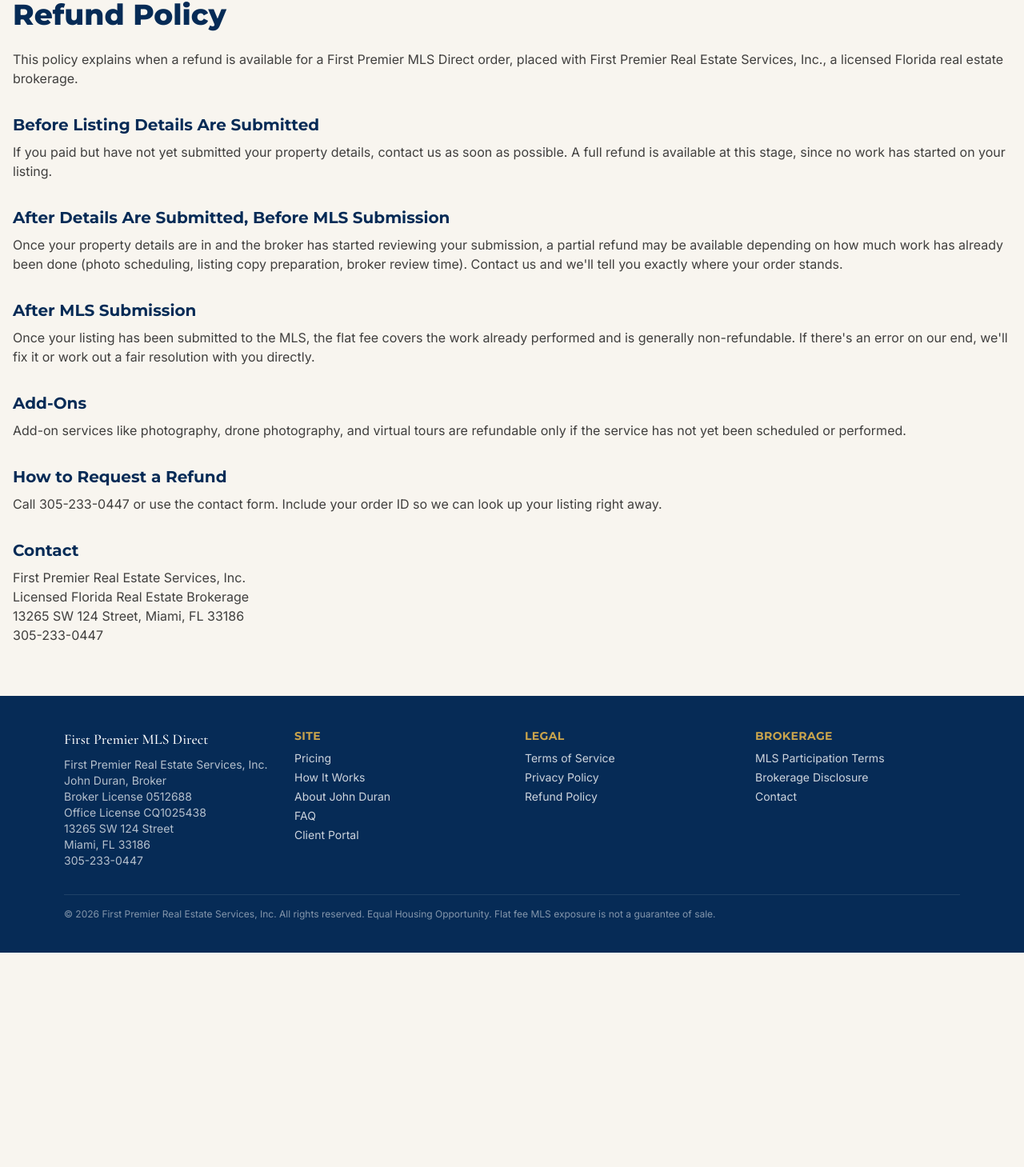
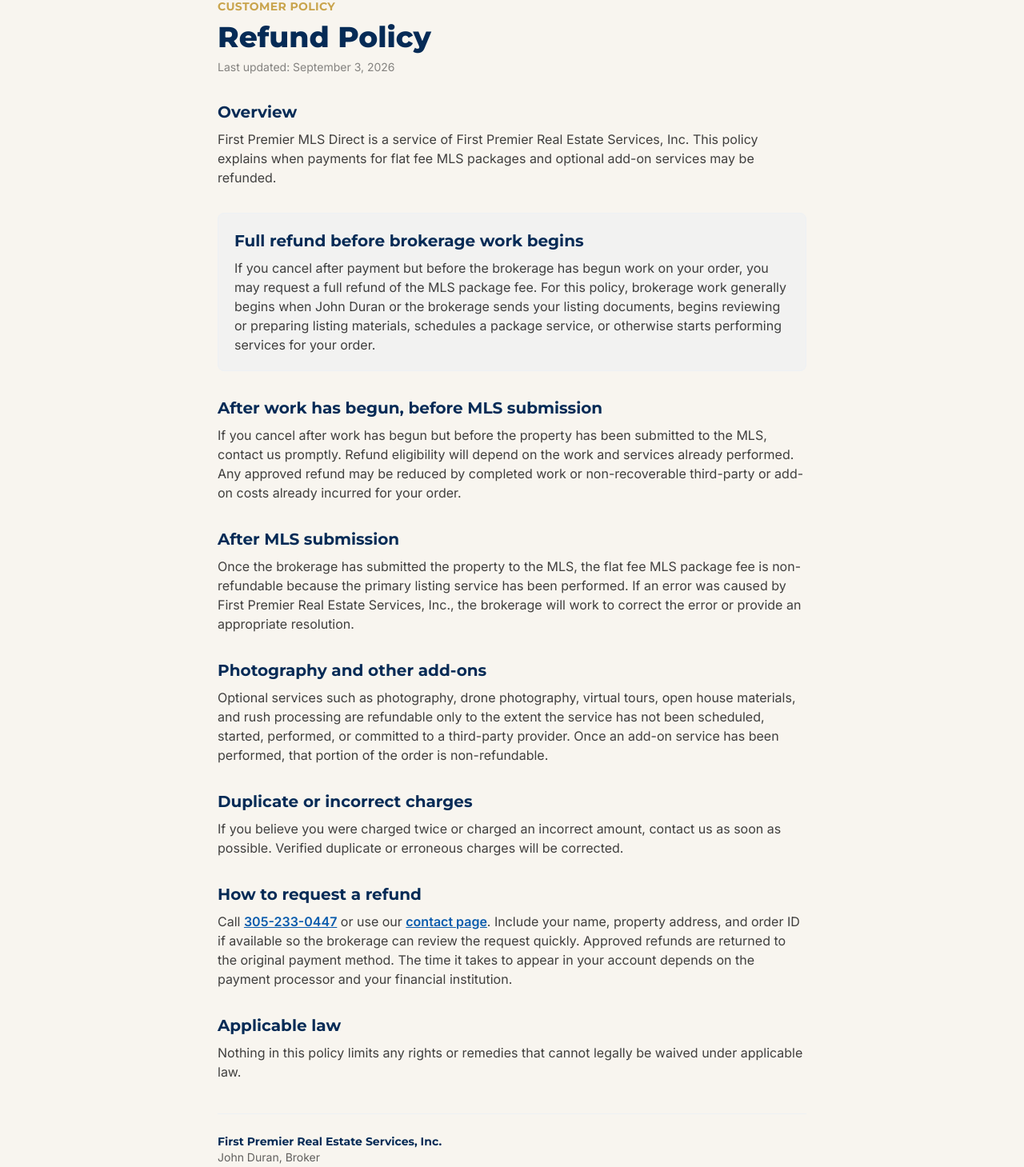
Before and after one commit to Elicasta/firstpremiermlsdirect, a Next.js app: page /refund-policy in a window 1280 px wide. Shown: the part 138-1597 px from the top of the page at 80% size. Before the commit the page ends 1329 px from the top, so only its background shows below. Built offline with nearby package versions, Linux system fonts and the light colour scheme.

Commit message:
Publish clear refund policy for flat fee MLS orders

```diff
--- a/app/refund-policy/page.tsx
+++ b/app/refund-policy/page.tsx
@@ -1,59 +1,102 @@
-export const metadata = { title: "Refund Policy | First Premier MLS Direct" };
+export const metadata = {
+  title: "Refund Policy | First Premier MLS Direct",
+  description: "Refund terms for First Premier MLS Direct flat fee MLS packages and add-on services."
+};
 
 export default function RefundPolicyPage() {
   return (
-    <section className="mx-auto max-w-3xl px-4 py-12 md:py-16 prose prose-sm max-w-none">
-      <h1 className="font-display text-3xl font-extrabold sm:text-4xl text-navy">Refund Policy</h1>
-      <p className="mt-6 text-ink/80">
-        This policy explains when a refund is available for a First Premier MLS Direct order,
-        placed with First Premier Real Estate Services, Inc., a licensed Florida real estate
-        brokerage.
+    <section className="mx-auto max-w-3xl px-4 py-12 md:py-16">
+      <p className="font-display text-sm font-bold uppercase tracking-wide text-gold">Customer Policy</p>
+      <h1 className="mt-2 font-display text-3xl font-extrabold sm:text-4xl text-navy">Refund Policy</h1>
+      <p className="mt-2 text-sm text-ink/50">Last updated: September 3, 2026</p>
+
+      <div className="mt-8 space-y-8 text-ink/80">
+        <div>
+          <h2 className="font-display text-xl font-bold text-navy">Overview</h2>
+          <p className="mt-2">
+            First Premier MLS Direct is a service of First Premier Real Estate Services, Inc.
+            This policy explains when payments for flat fee MLS packages and optional add-on
+            services may be refunded.
           </p>
+        </div>
 
-      <h2 className="mt-8 font-display text-xl font-bold text-navy">Before Listing Details Are Submitted</h2>
-      <p className="mt-2 text-ink/80">
-        If you paid but have not yet submitted your property details, contact us as soon as
-        possible. A full refund is available at this stage, since no work has started on your
-        listing.
+        <div className="rounded-lg border border-gray bg-gray/60 p-5">
+          <h2 className="font-display text-xl font-bold text-navy">Full refund before brokerage work begins</h2>
+          <p className="mt-2">
+            If you cancel after payment but before the brokerage has begun work on your order,
+            you may request a full refund of the MLS package fee. For this policy, brokerage work
+            generally begins when John Duran or the brokerage sends your listing documents,
+            begins reviewing or preparing listing materials, schedules a package service, or
+            otherwise starts performing services for your order.
           </p>
+        </div>
 
-      <h2 className="mt-8 font-display text-xl font-bold text-navy">After Details Are Submitted, Before MLS Submission</h2>
-      <p className="mt-2 text-ink/80">
-        Once your property details are in and the broker has started reviewing your submission,
-        a partial refund may be available depending on how much work has already been done
-        (photo scheduling, listing copy preparation, broker review time). Contact us and we'll
-        tell you exactly where your order stands.
+        <div>
+          <h2 className="font-display text-xl font-bold text-navy">After work has begun, before MLS submission</h2>
+          <p className="mt-2">
+            If you cancel after work has begun but before the property has been submitted to the
+            MLS, contact us promptly. Refund eligibility will depend on the work and services
+            already performed. Any approved refund may be reduced by completed work or
+            non-recoverable third-party or add-on costs already incurred for your order.
           </p>
+        </div>
 
-      <h2 className="mt-8 font-display text-xl font-bold text-navy">After MLS Submission</h2>
-      <p className="mt-2 text-ink/80">
-        Once your listing has been submitted to the MLS, the flat fee covers the work already
-        performed and is generally non-refundable. If there's an error on our end, we'll fix it
-        or work out a fair resolution with you directly.
+        <div>
+          <h2 className="font-display text-xl font-bold text-navy">After MLS submission</h2>
+          <p className="mt-2">
+            Once the brokerage has submitted the property to the MLS, the flat fee MLS package
+            fee is non-refundable because the primary listing service has been performed. If an
+            error was caused by First Premier Real Estate Services, Inc., the brokerage will work
+            to correct the error or provide an appropriate resolution.
           </p>
+        </div>
 
-      <h2 className="mt-8 font-display text-xl font-bold text-navy">Add-Ons</h2>
-      <p className="mt-2 text-ink/80">
-        Add-on services like photography, drone photography, and virtual tours are refundable
-        only if the service has not yet been scheduled or performed.
+        <div>
+          <h2 className="font-display text-xl font-bold text-navy">Photography and other add-ons</h2>
+          <p className="mt-2">
+            Optional services such as photography, drone photography, virtual tours, open house
+            materials, and rush processing are refundable only to the extent the service has not
+            been scheduled, started, performed, or committed to a third-party provider. Once an
+            add-on service has been performed, that portion of the order is non-refundable.
           </p>
+        </div>
 
-      <h2 className="mt-8 font-display text-xl font-bold text-navy">How to Request a Refund</h2>
-      <p className="mt-2 text-ink/80">
-        Call 305-233-0447 or use the contact form. Include your order ID so we can look up your
-        listing right away.
+        <div>
+          <h2 className="font-display text-xl font-bold text-navy">Duplicate or incorrect charges</h2>
+          <p className="mt-2">
+            If you believe you were charged twice or charged an incorrect amount, contact us as
+            soon as possible. Verified duplicate or erroneous charges will be corrected.
           </p>
+        </div>
 
-      <h2 className="mt-8 font-display text-xl font-bold text-navy">Contact</h2>
-      <p className="mt-2 text-ink/80">
-        First Premier Real Estate Services, Inc.
-        <br />
-        Licensed Florida Real Estate Brokerage
-        <br />
-        13265 SW 124 Street, Miami, FL 33186
-        <br />
-        305-233-0447
+        <div>
+          <h2 className="font-display text-xl font-bold text-navy">How to request a refund</h2>
+          <p className="mt-2">
+            Call <a className="font-semibold text-blue underline" href="tel:3052330447">305-233-0447</a> or
+            use our <a className="font-semibold text-blue underline" href="/contact">contact page</a>.
+            Include your name, property address, and order ID if available so the brokerage can
+            review the request quickly. Approved refunds are returned to the original payment
+            method. The time it takes to appear in your account depends on the payment processor
+            and your financial institution.
           </p>
+        </div>
+
+        <div>
+          <h2 className="font-display text-xl font-bold text-navy">Applicable law</h2>
+          <p className="mt-2">
+            Nothing in this policy limits any rights or remedies that cannot legally be waived
+            under applicable law.
+          </p>
+        </div>
+      </div>
+
+      <div className="mt-10 border-t border-gray pt-6 text-sm text-ink/65">
+        <p className="font-display font-bold text-navy">First Premier Real Estate Services, Inc.</p>
+        <p>John Duran, Broker</p>
+        <p>Broker License 0512688 · Office License CQ1025438</p>
+        <p>13265 SW 124 Street, Miami, FL 33186</p>
+        <p>305-233-0447</p>
+      </div>
     </section>
   );
 }
```
Lines whose indentation alone changed are shown as unchanged.
